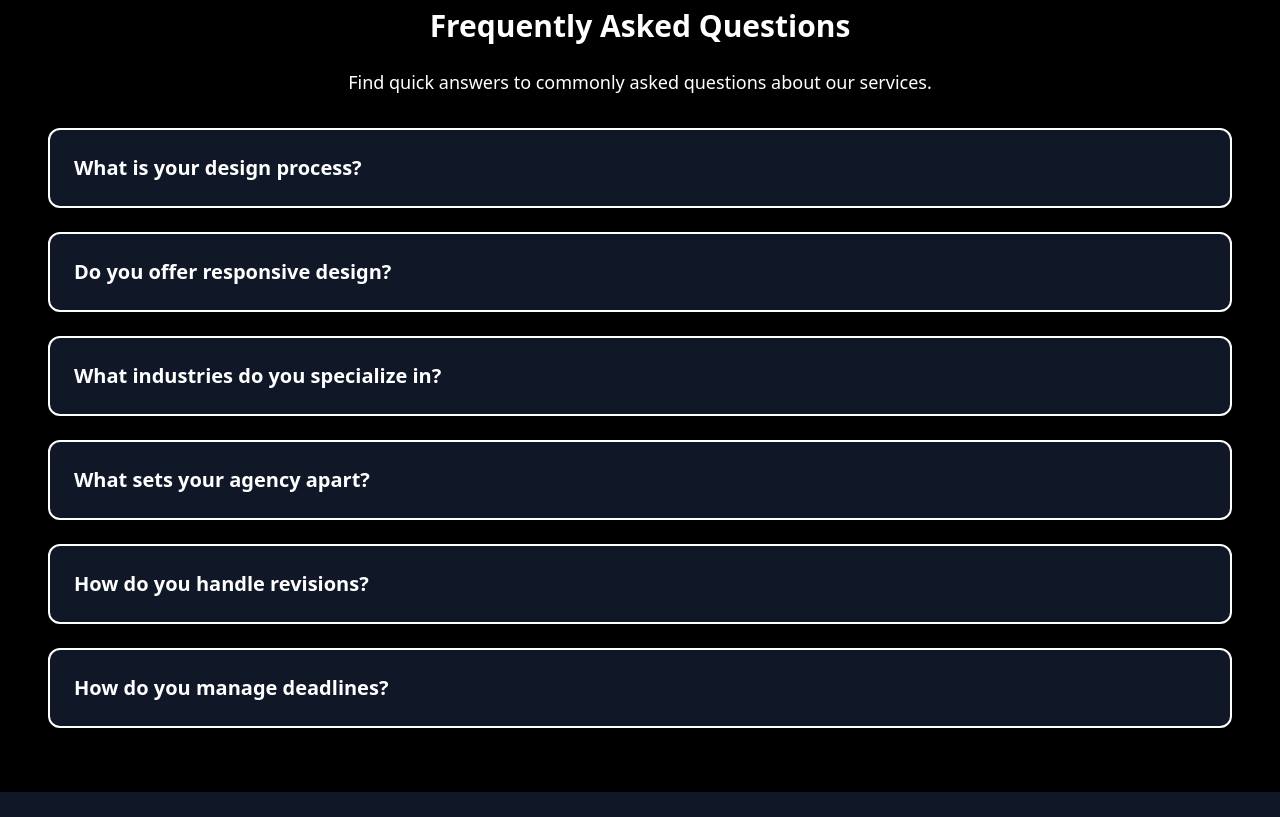
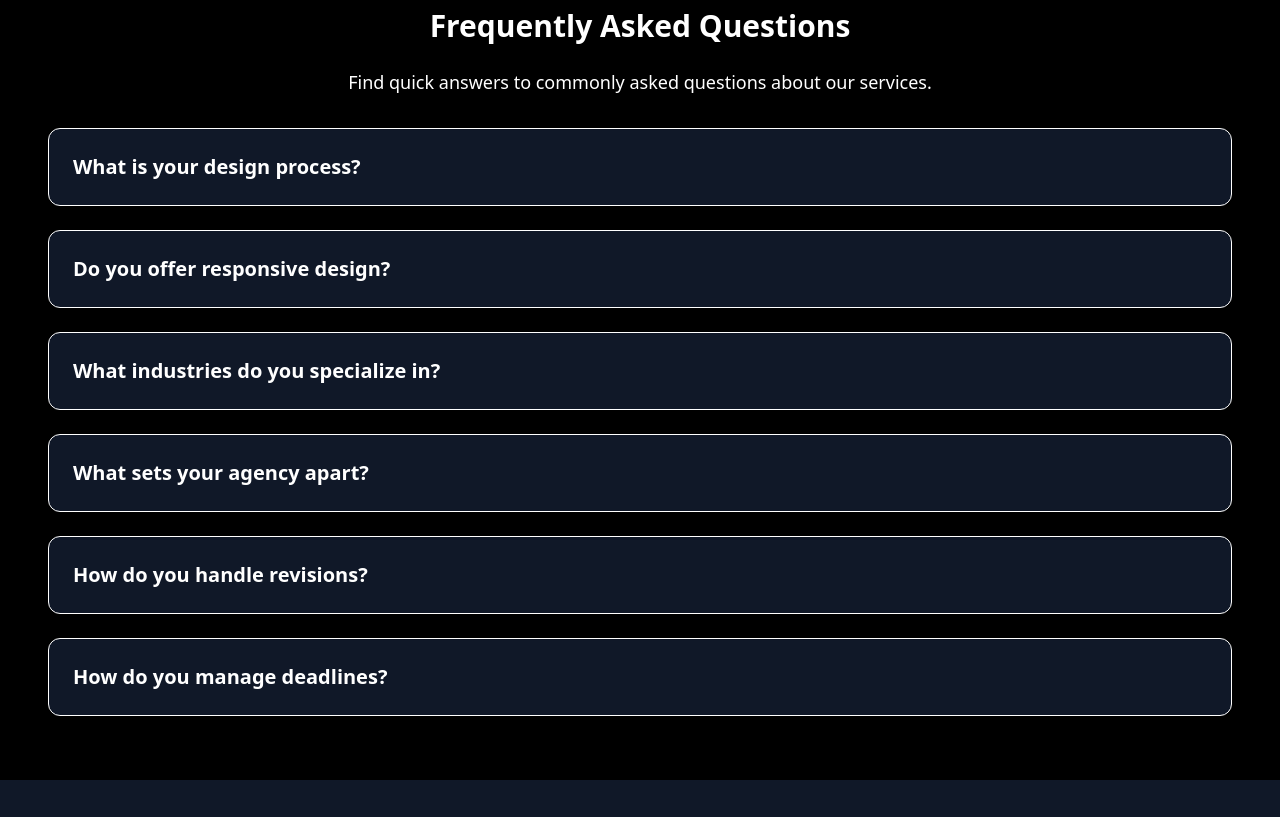
Before and after one commit to mohammadarmanhossen/Glamify_frontend, a website: page about.html in a window 1280 px wide. Shown: the part 1240-2057 px from the top of the page. Drawn offline with nearby package versions, Linux system fonts and the light colour scheme; some packages are replaced by stand-ins of ours; a script that the page names is missing.

Commit message:
Glamify_frontend

```diff
--- a/about.html
+++ b/about.html
@@ -132,7 +132,7 @@
 
             <div class="faq-item">
                 <button
-                    class="faq-question w-full text-left bg-gray-900 border-2 border-white p-6 rounded-xl shadow-lg transform transition-all hover:scale-105 hover:shadow-2xl duration-300 ease-in-out text-xl font-semibold text-white hover:text-white">
+                    class="faq-question w-full text-left bg-gray-900 border border-white p-6 rounded-xl shadow-lg transform transition-all hover:scale-105 hover:shadow-2xl duration-300 ease-in-out text-xl font-semibold text-white hover:text-white">
                     What is your design process?
                 </button>
                 <div
@@ -144,7 +144,7 @@
 
             <div class="faq-item">
                 <button
-                    class="faq-question w-full text-left bg-gray-900 border-2 border-white p-6 rounded-xl shadow-lg transform transition-all hover:scale-105 hover:shadow-2xl duration-300 ease-in-out text-xl font-semibold text-white hover:text-white">
+                    class="faq-question w-full text-left bg-gray-900 border border-white p-6 rounded-xl shadow-lg transform transition-all hover:scale-105 hover:shadow-2xl duration-300 ease-in-out text-xl font-semibold text-white hover:text-white">
                     Do you offer responsive design?
                 </button>
                 <div
@@ -156,7 +156,7 @@
 
             <div class="faq-item">
                 <button
-                    class="faq-question w-full text-left bg-gray-900 border-2 border-white p-6 rounded-xl shadow-lg transform transition-all hover:scale-105 hover:shadow-2xl duration-300 ease-in-out text-xl font-semibold text-white hover:text-white">
+                    class="faq-question w-full text-left bg-gray-900 border border-white p-6 rounded-xl shadow-lg transform transition-all hover:scale-105 hover:shadow-2xl duration-300 ease-in-out text-xl font-semibold text-white hover:text-white">
                     What industries do you specialize in?
                 </button>
                 <div
@@ -168,7 +168,7 @@
 
             <div class="faq-item">
                 <button
-                    class="faq-question w-full text-left bg-gray-900 border-2 border-white p-6 rounded-xl shadow-lg transform transition-all hover:scale-105 hover:shadow-2xl duration-300 ease-in-out text-xl font-semibold text-white hover:text-white">
+                    class="faq-question w-full text-left bg-gray-900 border border-white p-6 rounded-xl shadow-lg transform transition-all hover:scale-105 hover:shadow-2xl duration-300 ease-in-out text-xl font-semibold text-white hover:text-white">
                     What sets your agency apart?
                 </button>
                 <div
@@ -180,7 +180,7 @@
 
             <div class="faq-item">
                 <button
-                    class="faq-question w-full text-left bg-gray-900 border-2 border-white p-6 rounded-xl shadow-lg transform transition-all hover:scale-105 hover:shadow-2xl duration-300 ease-in-out text-xl font-semibold text-white hover:text-white">
+                    class="faq-question w-full text-left bg-gray-900 border border-white p-6 rounded-xl shadow-lg transform transition-all hover:scale-105 hover:shadow-2xl duration-300 ease-in-out text-xl font-semibold text-white hover:text-white">
                     How do you handle revisions?
                 </button>
                 <div
@@ -192,7 +192,7 @@
 
             <div class="faq-item">
                 <button
-                    class="faq-question w-full text-left bg-gray-900 border-2 border-white p-6 rounded-xl shadow-lg transform transition-all hover:scale-105 hover:shadow-2xl duration-300 ease-in-out text-xl font-semibold text-white hover:text-white">
+                    class="faq-question w-full text-left bg-gray-900 border border-white p-6 rounded-xl shadow-lg transform transition-all hover:scale-105 hover:shadow-2xl duration-300 ease-in-out text-xl font-semibold text-white hover:text-white">
                     How do you manage deadlines?
                 </button>
                 <div
```
